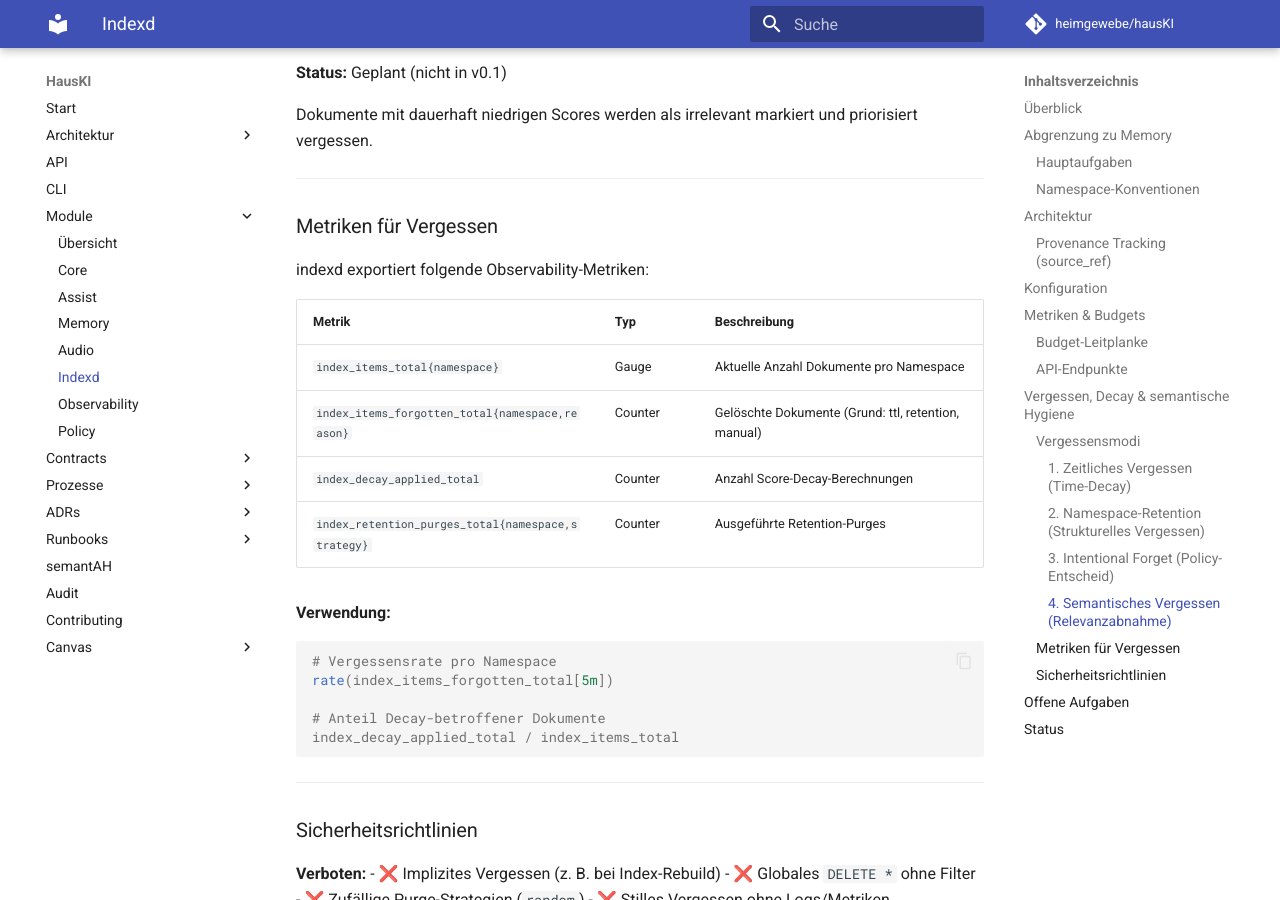
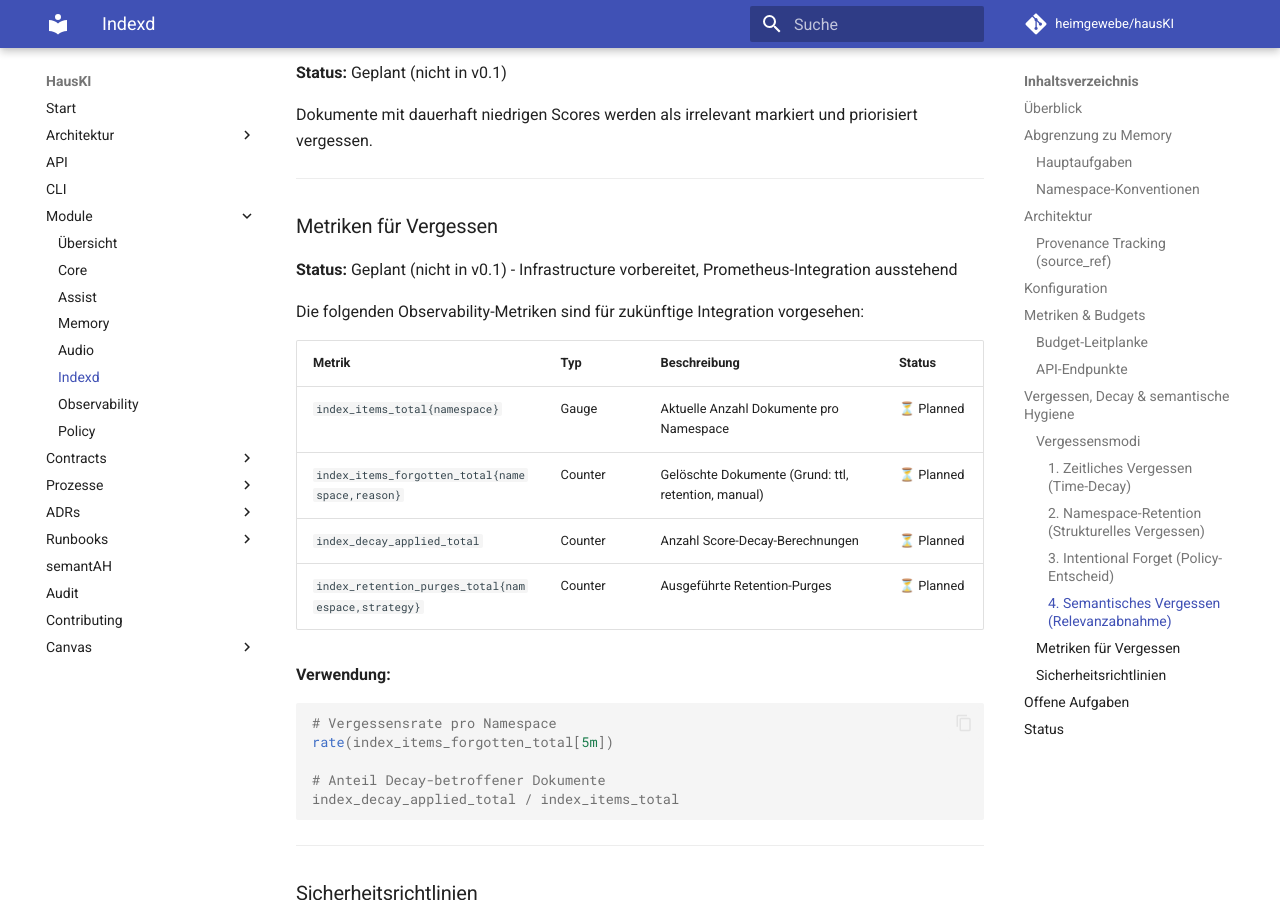
Before and after one commit to heimgewebe/hausKI, an MkDocs documentation site: the page built from docs/modules/indexd.md, in a window 1280 px wide and 900 px high, scrolled down 5768 px. Built offline with MkDocs 1.6.1 and Material for MkDocs 9.7.7, drawn with Linux system fonts in a browser that asks for light colours; comment, search, counter and statistics services are not loaded; some of the changed text lies outside the part shown.

Commit message:
docs(indexd): clarify policy file is template, mark metrics as planned
Address drift-control feedback from code review:

Policy file changes:
- Rename indexd_retention.yaml → indexd_retention.example.yaml
- Add warning header: "NOT loaded by runtime", "Template only"
- Update all references in docs to point to .example.yaml

Documentation changes:
- Mark metrics section as "Planned (nicht in v0.1)"
- Add status column showing metrics are "⏳ Planned"
- Clarify: "Infrastructure vorbereitet, Prometheus-Integration ausstehend"

This prevents future confusion where users might assume:
- Policy file is automatically loaded (it's not)
- Metrics are already implemented (they're not)
- Templates represent runtime state (they don't)

All claims now match implementation reality. No functional changes.
All 27 tests still passing.

Co-authored-by: alexdermohr <216529510+alexdermohr@users.noreply.github.com>

````diff
--- a/docs/modules/indexd.md
+++ b/docs/modules/indexd.md
@@ -249,14 +249,16 @@ Dokumente mit dauerhaft niedrigen Scores werden als irrelevant markiert und prio
 
 ### Metriken für Vergessen
 
-indexd exportiert folgende Observability-Metriken:
+**Status:** Geplant (nicht in v0.1) - Infrastructure vorbereitet, Prometheus-Integration ausstehend
 
-| Metrik | Typ | Beschreibung |
-|--------|-----|--------------|
-| `index_items_total{namespace}` | Gauge | Aktuelle Anzahl Dokumente pro Namespace |
-| `index_items_forgotten_total{namespace,reason}` | Counter | Gelöschte Dokumente (Grund: ttl, retention, manual) |
-| `index_decay_applied_total` | Counter | Anzahl Score-Decay-Berechnungen |
-| `index_retention_purges_total{namespace,strategy}` | Counter | Ausgeführte Retention-Purges |
+Die folgenden Observability-Metriken sind für zukünftige Integration vorgesehen:
+
+| Metrik | Typ | Beschreibung | Status |
+|--------|-----|--------------|--------|
+| `index_items_total{namespace}` | Gauge | Aktuelle Anzahl Dokumente pro Namespace | ⏳ Planned |
+| `index_items_forgotten_total{namespace,reason}` | Counter | Gelöschte Dokumente (Grund: ttl, retention, manual) | ⏳ Planned |
+| `index_decay_applied_total` | Counter | Anzahl Score-Decay-Berechnungen | ⏳ Planned |
+| `index_retention_purges_total{namespace,strategy}` | Counter | Ausgeführte Retention-Purges | ⏳ Planned |
 
 **Verwendung:**
 ```promql
````
Also changed, not shown: other parts of docs/modules/indexd.md (+1 -1 lines), crates/indexd/FORGETTING.md (+2 -2 lines), 2 other files.
